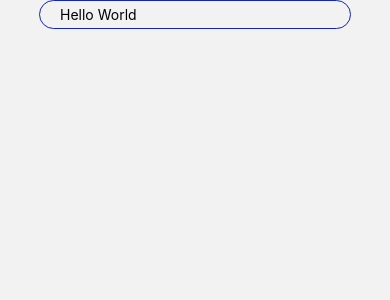
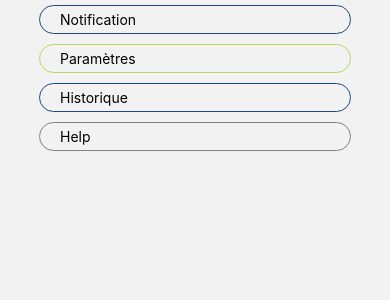
Before and after one commit to Serquand/E-Good-Pooling, a React Native app in the folder client/: screen / in a window 390 px wide. Shown: the top 300 px of the page. Built offline with nearby package versions, Linux system fonts and the light colour scheme.

Commit message:
End desiging ProfilNav

```diff
--- a/client/components/DashboardMember/ProfilNav.tsx
+++ b/client/components/DashboardMember/ProfilNav.tsx
@@ -29,7 +29,8 @@ const styles = StyleSheet.create({
         paddingVertical: 5,
         flexDirection: "row",
         width: '80%',
-        margin: 'auto'
+        marginHorizontal: 'auto',
+        marginVertical: 5
     }
 });
 
--- a/client/views/DashboardMember.tsx
+++ b/client/views/DashboardMember.tsx
@@ -7,12 +7,33 @@ const DashboardMember = (props: { navigation: any }) => {
 
     return (
         <View>
-            <ProfilNav
-                writtenText="Hello World"
-                borderColor="#1025BC"
-                navigationRoute = "Login"
-                navigation = { navigation }
-            />
+
+            <View>
+                <ProfilNav
+                    writtenText="Notification"
+                    borderColor="#1D497C"
+                    navigationRoute = "Login"
+                    navigation = { navigation }
+                />
+                <ProfilNav
+                    writtenText="Paramètres"
+                    borderColor="#B9D464"
+                    navigationRoute = "Login"
+                    navigation = { navigation }
+                />
+                <ProfilNav
+                    writtenText="Historique"
+                    borderColor="#1D497C"
+                    navigationRoute = "Login"
+                    navigation = { navigation }
+                />
+                <ProfilNav
+                    writtenText="Help"
+                    borderColor="grey"
+                    navigationRoute = "Login"
+                    navigation = { navigation }
+                />
+            </View>
         </View>
     )
 }
```
